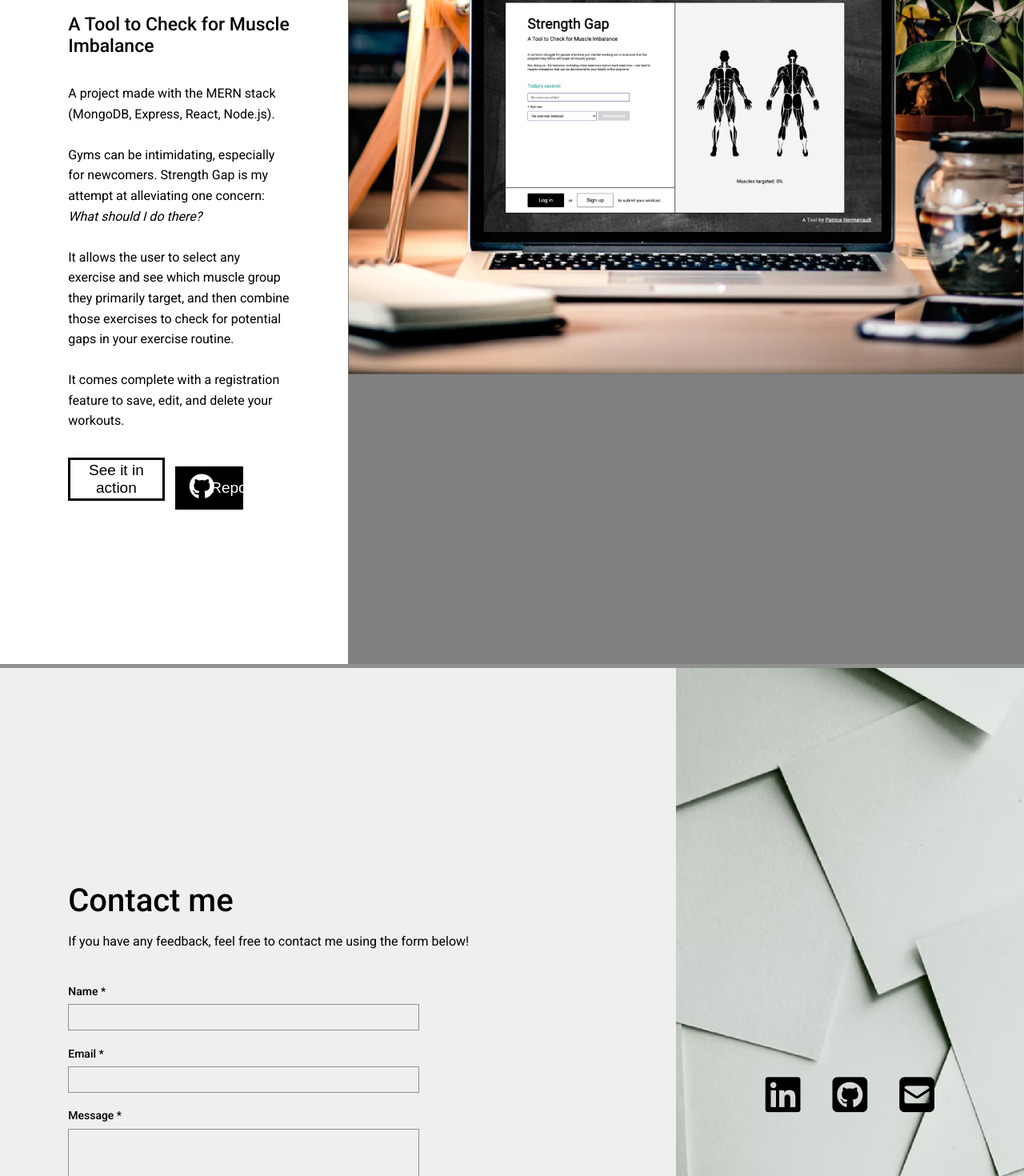
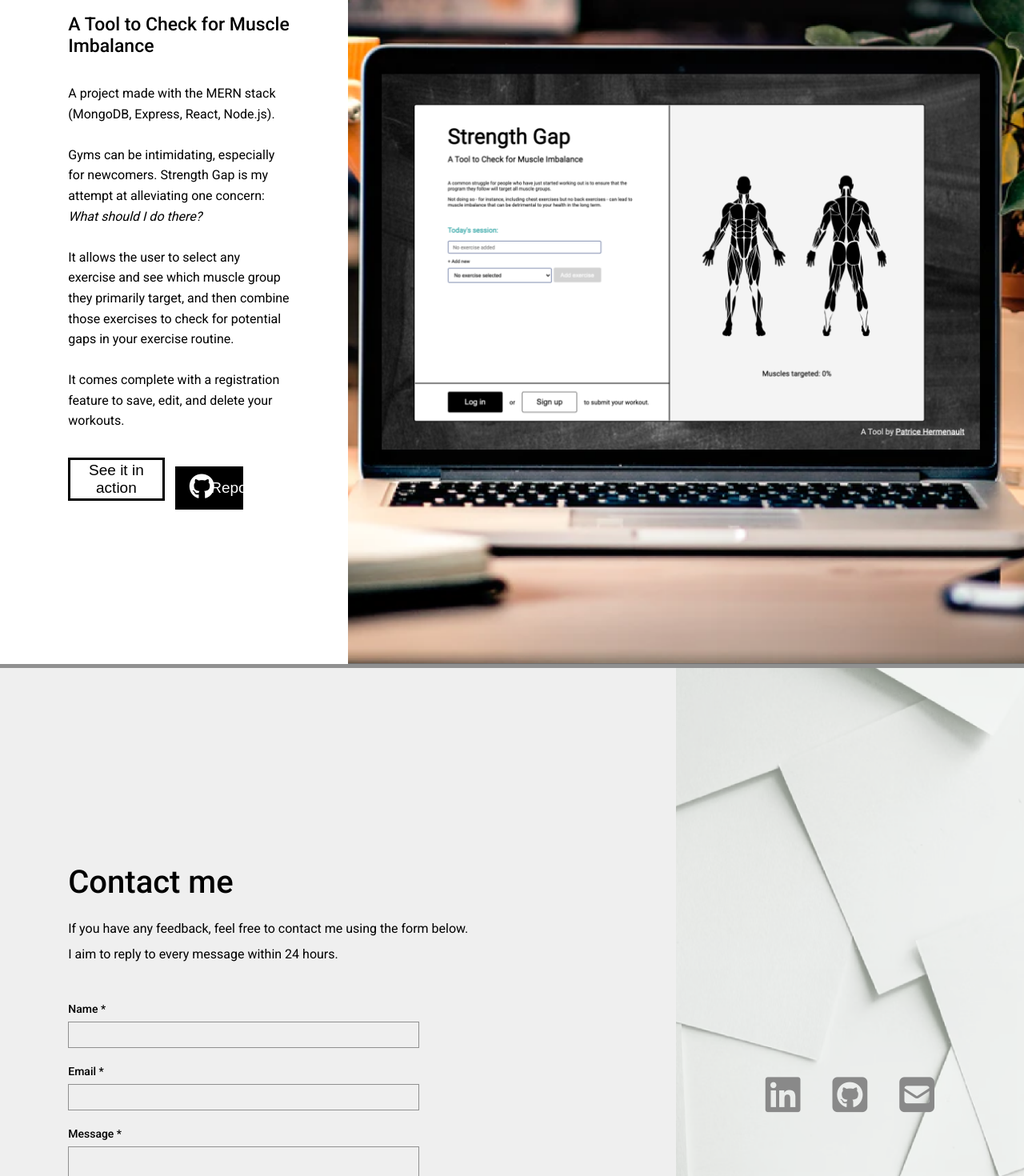
Before and after one commit to FlyingMandarine/portfolio-site, a React (Create React App) app: page / in a window 1280 px wide. Shown: the part 1330-2800 px from the top of the page at 80% size. Built offline with nearby package versions, Linux system fonts and the light colour scheme.

Commit message:
Started work on snap scrolling functionality

```diff
--- a/src/App.js
+++ b/src/App.js
@@ -9,7 +9,8 @@ const App = () => {
     const containerDivStyle = {
         display: 'flex',
         flexDirection: 'column',
-        //alignItems: 'center',
+        maxWidth: 1920,
+        margin: 'auto',
     }
 
     return (
--- a/src/components/Panels/BioPanel.js
+++ b/src/components/Panels/BioPanel.js
@@ -14,8 +14,8 @@ const BioPanel = () => {
     const containerDivStyle = {
         display: 'flex',
         height: 1080,
-        borderTop: '5px solid #909090',
-        borderBottom: '5px solid #909090',
+        borderTop: 'solid 5px #909090',
+        borderBottom: 'solid 5px #909090',
     }
 
     const leftPanelStyle = {
@@ -31,8 +31,7 @@ const BioPanel = () => {
 
     const rightPanelStyle = {
         flexBasis: '34%',
-        backgroundColor: 'grey',
-        height: '100%',
+        background: `url(${ polaroid }) center/cover`,
     }
 
     const h1Style = {
@@ -52,7 +51,7 @@ const BioPanel = () => {
     const paraStyle = {
         fontSize: '1.8rem',
         fontWeight: 400,
-        marginBottom: '10%'
+        marginBottom: '13.2%',
     }
 
     const skillsDivStyle = {
@@ -61,7 +60,7 @@ const BioPanel = () => {
         backgroundColor: 'white',
         width: '100%',
         height: 160,
-        border: '4px solid #FEE034',
+        border: 'solid 4px #FEE034',
         alignItems: 'center',
     }
 
@@ -75,9 +74,12 @@ const BioPanel = () => {
         alignItems: 'center',
     }
 
-    const polaroidStyle = {
-        maxWidth: '100%',
-        height: '100%',
+    const scrollWin = () => {
+        //window.scrollTo(0, 1000)
+        window.scroll({
+            top: 1000,
+            behavior: 'smooth',
+        })
     }
 
     return (
@@ -125,7 +127,7 @@ const BioPanel = () => {
                 </div>
             </div>
             <div style={ rightPanelStyle }>
-                <img style={ polaroidStyle } src={ polaroid } alt="Hey! It's me!" />
+                <h1 onClick={ () => scrollWin() }>HELLO</h1>
             </div>
         </div>
     )
--- a/src/components/Panels/ContactPanel.js
+++ b/src/components/Panels/ContactPanel.js
@@ -7,8 +7,9 @@ const ContactPanel = () => {
     const containerDivStyle = {
         display: 'flex',
         height: 1080,
-        borderTop: '5px solid #909090',
-        borderBottom: '5px solid #909090',
+        borderTop: 'solid 5px #909090',
+        borderBottom: 'solid 5px #909090',
+        backgroundColor: 'white',
     }
 
     const leftPanelStyle = {
@@ -30,6 +31,7 @@ const ContactPanel = () => {
         height: '100%',
         background: `url(${ envelope }) center/cover`,
         fontSize: '5em',
+        opacity: '46%',
     }
 
     const h1Style = {
@@ -42,6 +44,7 @@ const ContactPanel = () => {
         fontSize: '1.6em',
         fontWeight: 400,
         marginBottom: '6.5%',
+        lineHeight: 2,
     }
 
     const labelStyle = {
@@ -53,31 +56,53 @@ const ContactPanel = () => {
 
     const smallInputStyle = {
         backgroundColor: '#EFEFEF',
-        border: '1px solid #909090',
+        border: 'solid 1px #909090',
         width: '64%',
         height: '3.3rem',
         marginBottom: '3%',
+        padding: '1em',
     }
 
     const largeInputStyle = {
         backgroundColor: '#EFEFEF',
-        border: '1px solid #909090',
+        border: 'solid 1px #909090',
         width: '64%',
         height: '13.2rem',
         marginBottom: '5.8%',
+        padding: '1em',
     }
 
     const sendButtonStyle = {
         fontSize: '1.9em',
         fontWeight: 500,
-        border: '3px solid black',
+        border: 'solid 3px black',
         width: '17.5%',
         height: 54,
     }
 
     const iconsStyle = {
+        color: 'black',
         marginLeft: 20,
         marginRight: 20,
+    }
+
+    const buttonEnter = (e) => {
+        e.target.style.backgroundColor = '#FEE035'
+    }
+
+    const buttonLeave = (e) => {
+        e.target.style.backgroundColor = '#EFEFEF'
+        e.target.style.border = 'solid 3px black'
+    }
+
+    const iconEnter = (e) => {
+        e.target.style.backgroundColor = 'transparent'
+        e.target.style.color = '#FEE035'
+    }
+
+    const iconLeave = (e) => {
+        e.target.style.backgroundColor = 'transparent'
+        e.target.style.color = 'black'
     }
 
     return (
@@ -86,24 +111,54 @@ const ContactPanel = () => {
                 <h1 style={ h1Style }>Contact me</h1>
 
                 <p style={ paraStyle }>
-                    If you have any feedback, feel free to contact me using the form below!
+                    If you have any feedback, feel free to contact me using the form below.<br />
+                    I aim to reply to every message within 24 hours.
                 </p>
 
-                <form>
-                    <label style={ labelStyle } htmlFor='name'>Name *</label>
-                    <br /><input style={ smallInputStyle } id='name' name='name' /><br />
-                    <label style={ labelStyle } htmlFor='email'>Email *</label>
-                    <br /><input style={ smallInputStyle } id='email' name='email' /><br />
-                    <label style={ labelStyle } htmlFor='message'>Message *</label>
-                    <br /><textarea style={ largeInputStyle } multiple id='message' name='message' /><br />
-                    <button style={ sendButtonStyle }>Send</button>
+                <form action="https://formspree.io/f/xyylvljj" method="POST">
+                    <label style={ labelStyle } htmlFor='name'>Name *</label><br />
+                    <input style={ smallInputStyle } id='name' name='name' /><br />
+
+                    <label style={ labelStyle } htmlFor='_replyto'>Email *</label><br />
+                    <input style={ smallInputStyle } name='_replyto' /><br />
+
+                    <label style={ labelStyle } htmlFor='message'>Message *</label><br />
+                    <textarea style={ largeInputStyle } id='message' name='message' /><br />
+
+                    <button
+                        style={ sendButtonStyle }
+                        onMouseEnter={ (e) => buttonEnter(e) }
+                        onMouseLeave={ (e) => buttonLeave(e) }
+                    >Send</button>
                 </form>
+
             </div>
             <div style={ rightPanelStyle }>
                 <div>
-                    <i style={ iconsStyle } className='fab fa-linkedin' />
-                    <i style={ iconsStyle } className='fab fa-github-square' />
-                    <i style={ iconsStyle } className='fas fa-envelope-square' />
+                    <a href='https://www.linkedin.com/in/patrice-hermenault/'  target='_blank' rel='noreferrer'>
+                        <i style={ iconsStyle }
+                            title='Check out my LinkedIn!'
+                            className='fab fa-linkedin'
+                            onMouseEnter={ (e) => iconEnter(e) }
+                            onMouseLeave={ (e) => iconLeave(e) }
+                        />
+                    </a>
+                    <a href='https://github.com/FlyingMandarine'  target='_blank' rel='noreferrer'>
+                        <i style={ iconsStyle }
+                            title='Have a look at my GitHub!'
+                            className='fab fa-github-square'
+                            onMouseEnter={ (e) => iconEnter(e) }
+                            onMouseLeave={ (e) => iconLeave(e) }
+                        />
+                    </a>
+                    <a href='mailto:hermenaultpatrice@gmail.com?subject=Hello there!'>
+                        <i style={ iconsStyle }
+                            title='Send me an email!'
+                            className='fas fa-envelope-square'
+                            onMouseEnter={ (e) => iconEnter(e) }
+                            onMouseLeave={ (e) => iconLeave(e) }
+                        />
+                    </a>
                 </div>
             </div>
         </div>
--- a/src/components/Panels/Project1Panel.js
+++ b/src/components/Panels/Project1Panel.js
@@ -25,6 +25,7 @@ const Project1Panel = () => {
         flexBasis: '66%',
         backgroundColor: 'grey',
         height: '100%',
+        background: `url(${ strengthgap }) center/cover`,
     }
 
     const projectDivStyle = {
@@ -68,7 +69,7 @@ const Project1Panel = () => {
         fontSize: '1.9em',
         fontWeight: 500,
         backgroundColor: 'white',
-        border: '3px solid black',
+        border: 'solid 3px black',
         width: '43.5%',
         height: '100%',
     }
@@ -78,7 +79,7 @@ const Project1Panel = () => {
         fontSize: '1.9em',
         fontWeight: 500,
         backgroundColor: 'black',
-        border: '3px solid black',
+        border: 'solid 3px black',
         color: 'white',
         width: '31%',
         height: '100%',
@@ -92,10 +93,6 @@ const Project1Panel = () => {
         fontSize: '3.2rem',
         left: 15,
         top: 6,
-    }
-
-    const strengthgapStyle = {
-        maxWidth: '100%',
     }
 
     return (
@@ -121,7 +118,6 @@ const Project1Panel = () => {
                 </div>
             </div>
             <div style={ rightPanelStyle }>
-                <img style={ strengthgapStyle } src={ strengthgap } alt='Mock-up of one of my projects, Strength Gap' />
             </div>
         </div>
     )
--- a/src/index.css
+++ b/src/index.css
@@ -13,6 +13,7 @@ html {
 body {
     margin: 0;
     font-size: 1rem;
+    background-color: black;
 }
 
 *, *:before, *:after {
```
